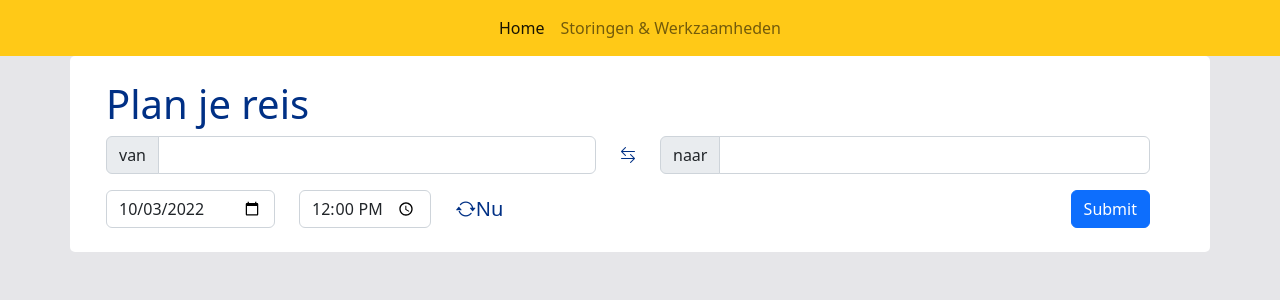
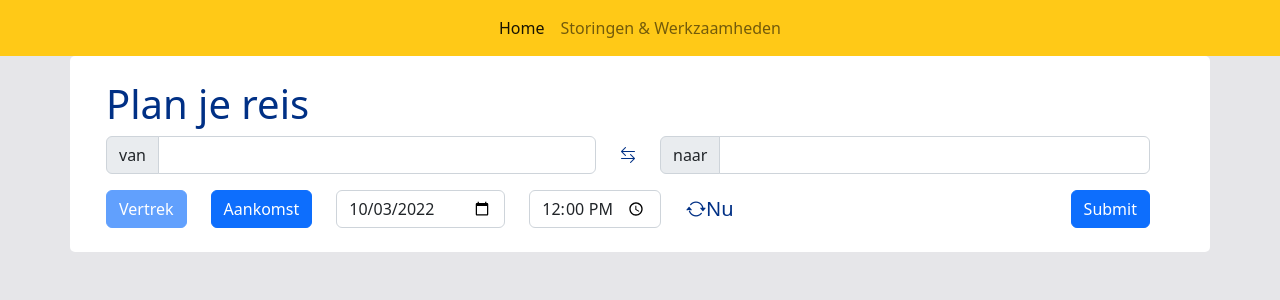
Before and after one commit to Bobba9882/NS-Frontend, an Angular app in the folder Station-Frontend/: page /home in a window 1280 px wide. Shown: the top 300 px of the page. Built offline with nearby package versions, Linux system fonts and the light colour scheme.

Commit message:
added arrival time

```diff
--- a/Station-Frontend/src/app/Services/trips.service.ts
+++ b/Station-Frontend/src/app/Services/trips.service.ts
@@ -14,11 +14,12 @@ export class TripsService {
   constructor(private httpClient: HttpClient) {
   }
 
-  getTrips(fromStation: string, toStation: string, date : string): Observable<Trips> {
+  getTrips(fromStation: string, toStation: string, date : string, isArrival :boolean): Observable<Trips> {
     let params = new HttpParams()
       .set("fromStation", fromStation)
       .set("toStation", toStation)
       .set("date",date)
+      .set("isArrival", isArrival)
 
     return this.httpClient.get<Trips>(`${this.baseURl}`, {params : params})
   }
--- a/Station-Frontend/src/app/trip-home/trip-home.component.html
+++ b/Station-Frontend/src/app/trip-home/trip-home.component.html
@@ -26,6 +26,15 @@
           </div>
         </div>
         <div class="row">
+
+          <div class="col-auto">
+            <button class="btn btn-primary" [disabled]="!isArrival" (click)="onArrival(false)">Vertrek</button>
+          </div>
+
+          <div class="col-auto">
+            <button class="btn btn-primary" [disabled]="isArrival" (click)="onArrival(true)" >Aankomst</button>
+          </div>
+
 
           <div class="col-auto">
             <input type="date" id="tripDate" [(ngModel)]="tripDate" name="tripDate" class="form-control">
--- a/Station-Frontend/src/app/trip-home/trip-home.component.ts
+++ b/Station-Frontend/src/app/trip-home/trip-home.component.ts
@@ -25,14 +25,19 @@ export class TripHomeComponent implements OnInit {
   toStation: string
   tripTime: string
   tripDate: string
+  isArrival : boolean = false
 
   onSubmit() {
    this.toTitlecase()
     let date: string = new Date(this.tripDate + " " + this.tripTime).toISOString()
-    this.tripsService.getTrips(this.fromStation, this.toStation, date).subscribe({
+    this.tripsService.getTrips(this.fromStation, this.toStation, date, this.isArrival).subscribe({
       next: value => this.Trips = value.trips,
       complete: () => this.selectedTrip = this.Trips[2]
     })
+  }
+
+  onArrival(bool : boolean){
+    this.isArrival = bool
   }
 
   toTitlecase(){
```
